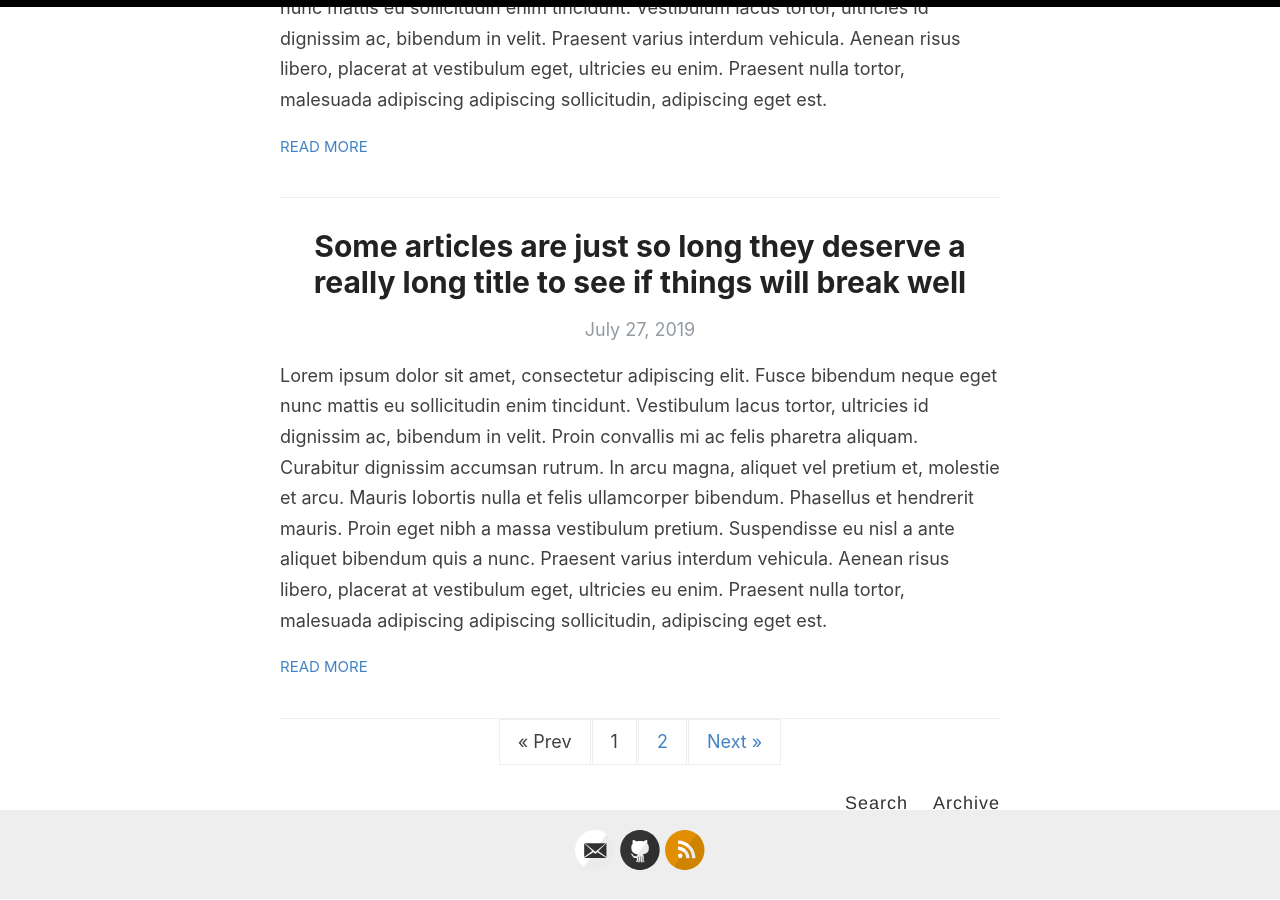
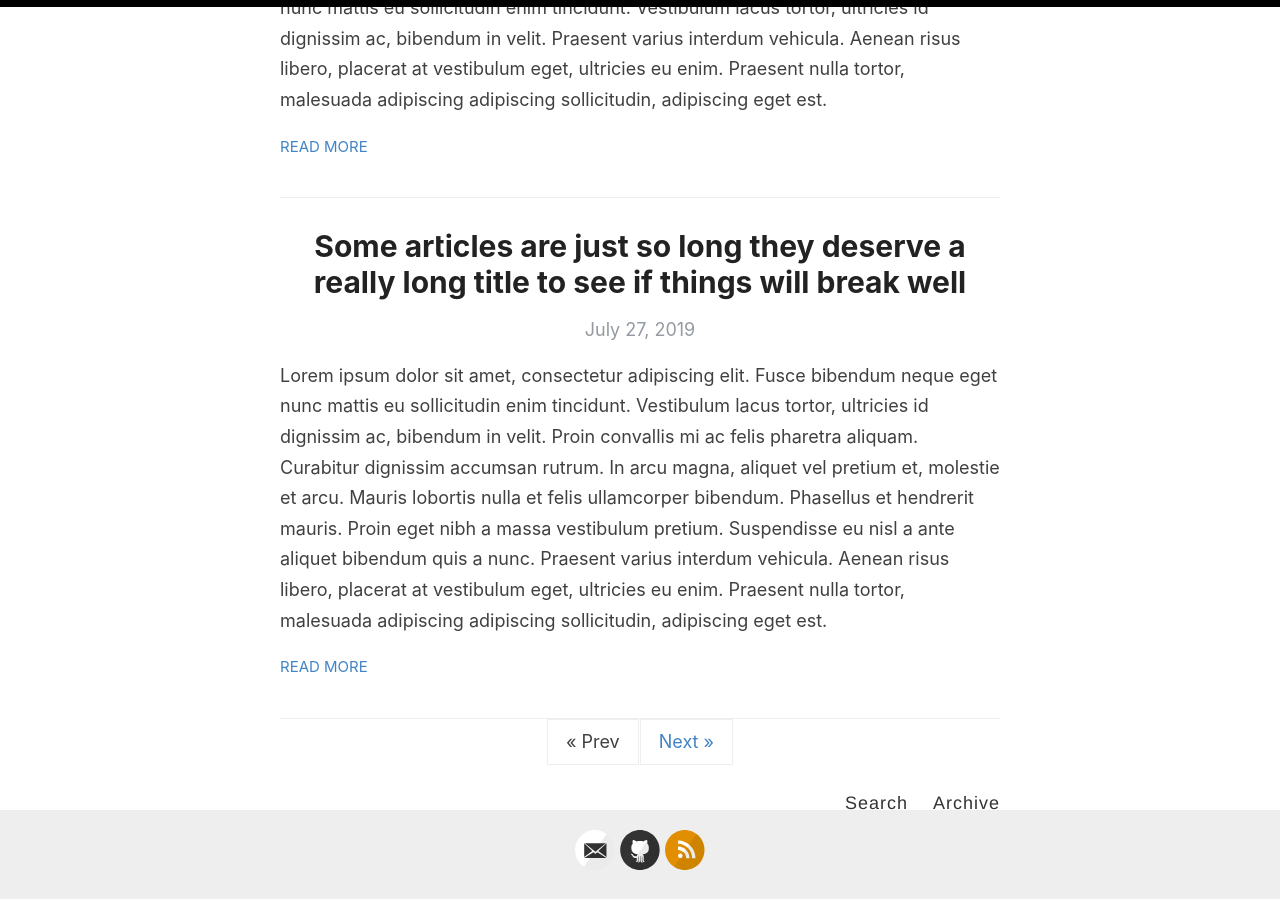
Before and after one commit to katskillskat/katskills-org, a Jekyll site: the page built from news/index.html, in a window 1280 px wide and 900 px high, scrolled down 1510 px. Built offline with Jekyll 4.4.1, drawn with Linux system fonts in a browser that asks for light colours; the list of posts is cut into pages by our own code.

Commit message:
Update index.html

```diff
--- a/news/index.html
+++ b/news/index.html
@@ -29,7 +29,7 @@ layout: default
       <span>&laquo; Prev</span>
     {% endif %}
 
-    {% for page in (1..paginator.total_pages) %}
+    {% for page in (paginator.total_pages) %}
       {% if page == paginator.page %}
         <span class="webjeda">{{ page }}</span>
       {% elsif page == 1 %}
```
